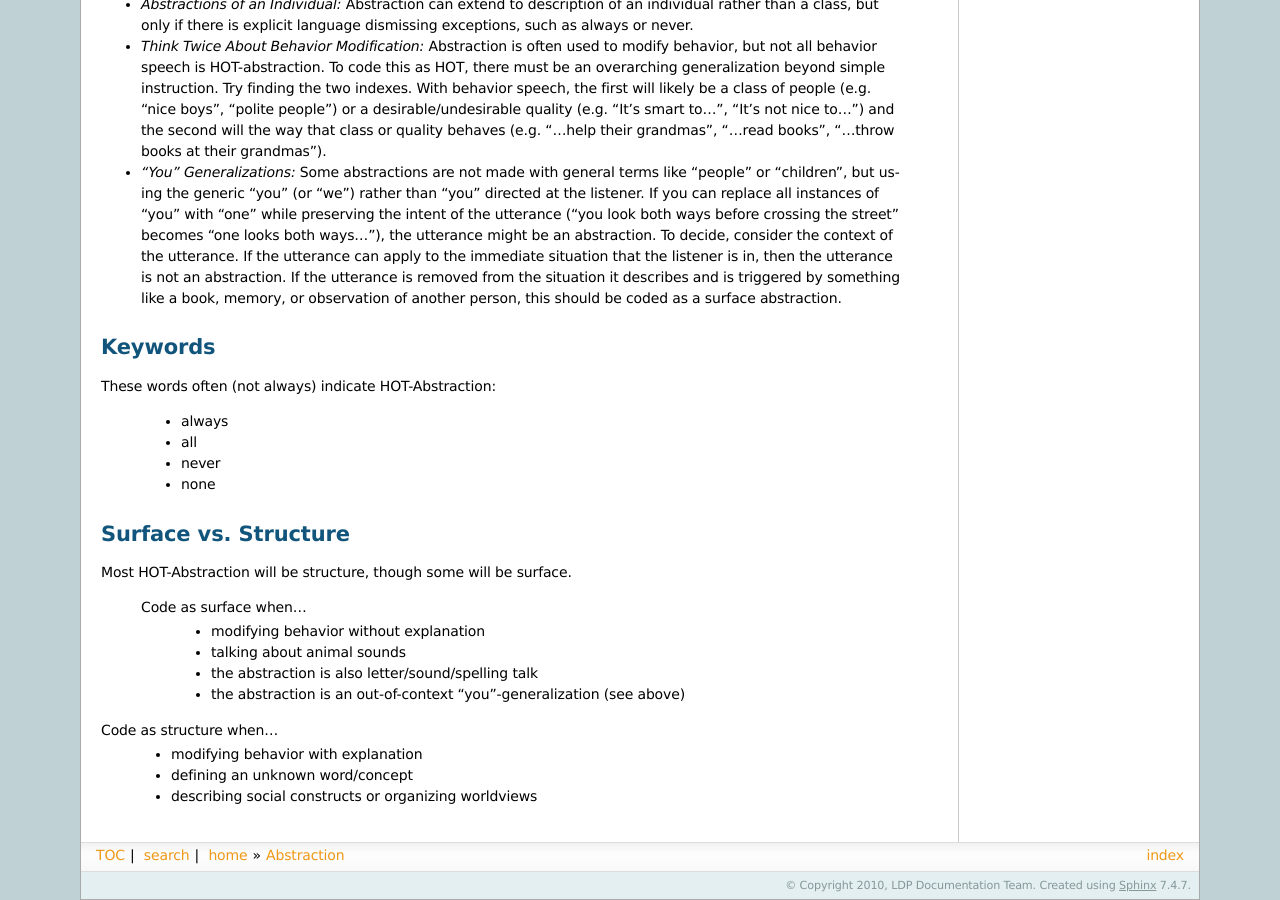
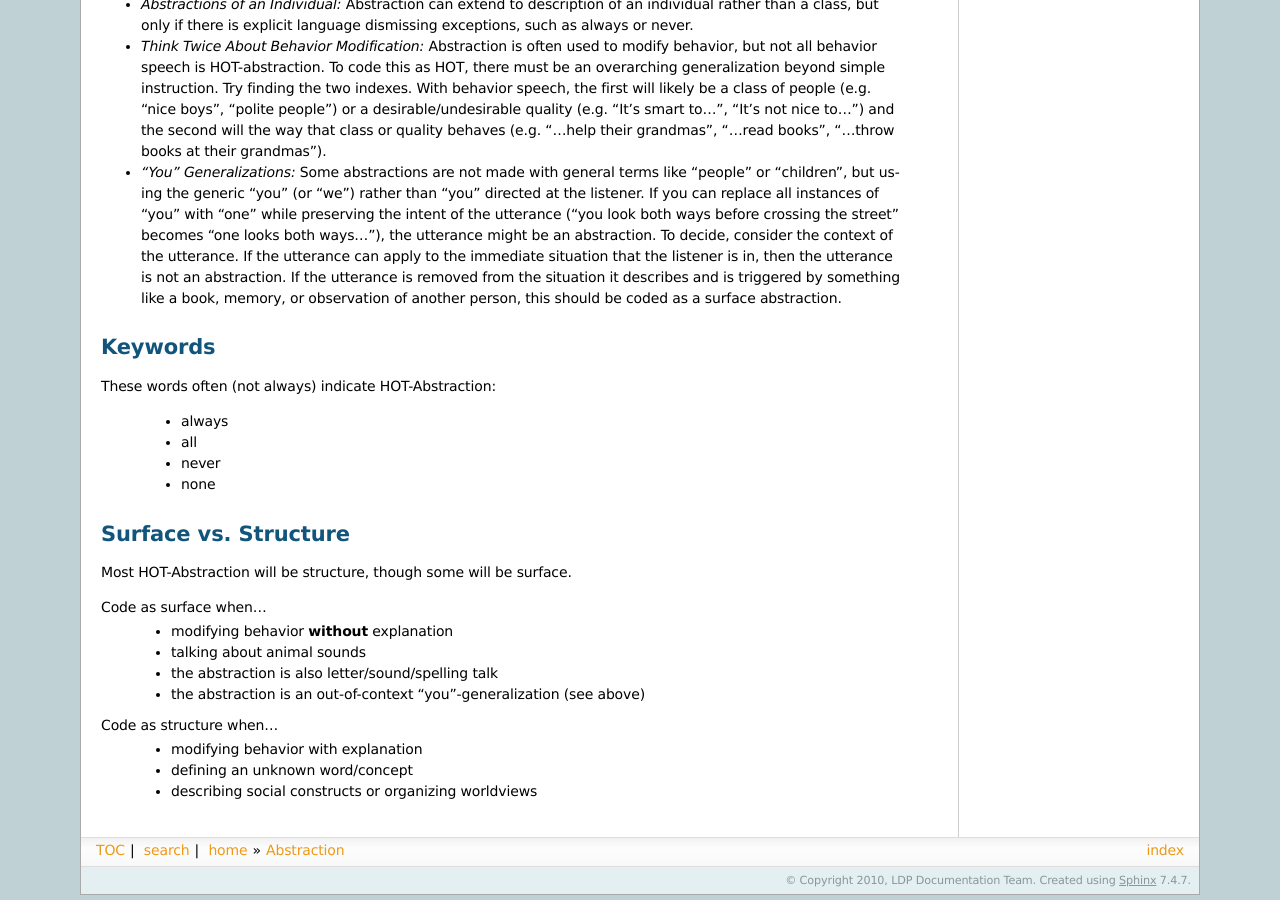
Before and after one commit to ldp-uchicago/docs, a Sphinx documentation site: the page built from sphinx/guides/HOT-and-Domain-Coding/abstraction.rst, in a window 1280 px wide and 900 px high, scrolled down 819 px. Built offline with Sphinx 7.4.7, drawn with Linux system fonts in a browser that asks for light colours; formulas are drawn with MathJax 3.

```diff
--- a/sphinx/guides/HOT-and-Domain-Coding/abstraction.rst
+++ b/sphinx/guides/HOT-and-Domain-Coding/abstraction.rst
@@ -47,8 +47,8 @@ Surface vs. Structure
 
 Most HOT-Abstraction will be structure, though some will be surface.
 
- Code as surface when...
-  *  modifying behavior without explanation
+Code as surface when...
+  *  modifying behavior **without** explanation
   *  talking about animal sounds
   *  the abstraction is also letter/sound/spelling talk
   *  the abstraction is an out-of-context "you"-generalization (see above)
```
